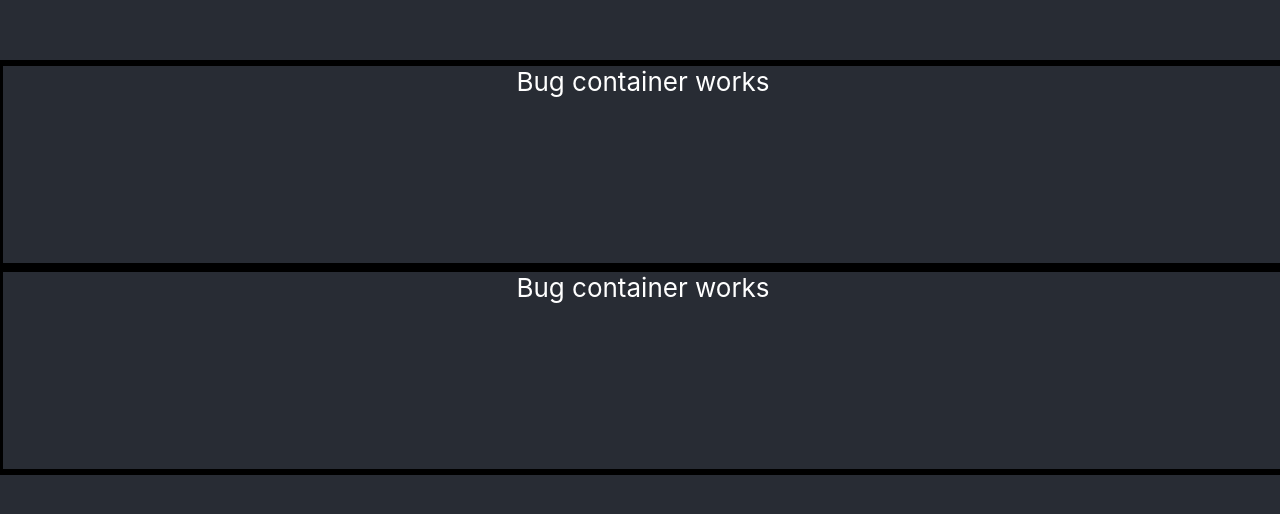
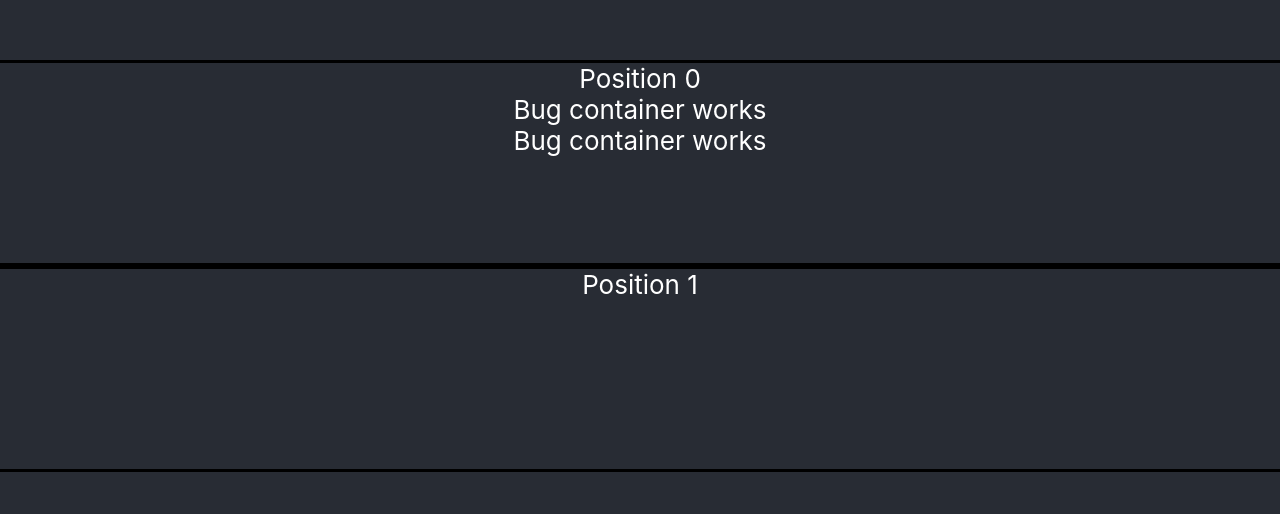
Before and after one commit to BrandonSpitler/BugTracker, a React (Create React App) app: page / in a window 1280 px wide. Shown: the part 134-648 px from the top of the page. Built offline with nearby package versions, Linux system fonts and the light colour scheme.

Commit message:
drag and drop implemented

```diff
--- a/src/App.css
+++ b/src/App.css
@@ -21,7 +21,7 @@
   color: #09d3ac;
 }
 
-.BugContainer {
+.BugSpan {
   border: black;
   border-style: solid;
   width: 100%;
--- a/src/container/BugSpan/BugSpan.js
+++ b/src/container/BugSpan/BugSpan.js
@@ -1,15 +1,29 @@
-import React from 'react'
+import React, { Component } from 'react'
 import BugContainer from './BugStage/BugContainer'
 
-const bugSpan = (props) => {
+class BugSpan extends Component {
+    state = {
+        BugContainers: []
+    }
+    render() {
+        let bugStages = (
+            this.props.bugStages.map((props, index) => {
+                return (
+                    <BugContainer DragBugStageHandler={this.props.dragBugStageHandler}>
+                    </BugContainer>
+                )
+            })
+        )
 
-    return (
-        <React.Fragment>
-            <div className="BugContainer">
-                <BugContainer></BugContainer>
-            </div>
-        </React.Fragment>
-    )
+        return (
+            <React.Fragment>
+                <div onDragOver={event => this.props.dragOverBugContainerHandler(event)} className="BugSpan">
+                    <div>Position {this.props.postion}</div>
+                    {bugStages}
+                </div>
+            </React.Fragment>
+        )
+    }
 }
 
-export default bugSpan;
+export default BugSpan;
--- a/src/container/BugSpan/BugStage/BugContainer.js
+++ b/src/container/BugSpan/BugStage/BugContainer.js
@@ -5,7 +5,12 @@ const bugContainer = (props) => {
 
     return (
         <React.Fragment>
-            <div className="BugContainer">Bug container works {props.postion}</div>
+            <div draggable
+                onDragStart={event => props.DragBugStageHandler(event)}
+                className="BugContainer"
+            >
+                Bug container works {props.postion}
+            </div>
         </React.Fragment>
     )
 }
--- a/src/container/MainContainer.js
+++ b/src/container/MainContainer.js
@@ -1,32 +1,49 @@
 import React, { Component } from 'react';
 import BugStageClass from '../classes/BugStageClass'
 import BugSpan from './BugSpan/BugSpan';
+import { throwStatement } from '@babel/types';
 
 class MainContainer extends Component {
     state = {
-        BugStages: []
+        BugSpans: []
     }
 
 
-    AddBugStage(BugStage) {
-        let currentBugStages = this.state.BugStages
+    AddBugStage(bugContainersInStage) {
+        let currentBugStages = this.state.BugSpans
         let columnPos = currentBugStages.length
-        currentBugStages.push({ bugStage: BugStage, pos: columnPos })
-        this.setState({ BugStages: currentBugStages })
+        currentBugStages.push({ pos: columnPos, bugContainersInStage: bugContainersInStage })
+        this.setState({ BugSpans: currentBugStages })
     }
 
+    onDragOverBugContainerHandler = (event) => {
+        event.preventDefault();
+    }
+
+    onDragBugStageHandler = (event) => {
+
+    }
+
+
     render() {
-        if (this.state.BugStages.length === 0) {
+        if (this.state.BugSpans.length === 0) {
             let BugStage1 = new BugStageClass();
-            this.AddBugStage(BugStage1)
             let BugStage2 = new BugStageClass();
-            this.AddBugStage(BugStage2)
+            this.AddBugStage([BugStage1, BugStage2])
+            this.AddBugStage([])
         }
         let bugStages = (
-            this.state.BugStages.map((props, index) => {
-                return (<BugSpan key={index} postion={props.pos}></BugSpan>)
+            this.state.BugSpans.map((props, index) => {
+                return (
+                    <BugSpan key={index}
+                        postion={props.pos}
+                        bugStages={props.bugContainersInStage}
+                        dragOverBugContainerHandler={this.onDragOverBugContainerHandler}
+                        dragBugStageHandler={this.onDragBugStageHandler}
+                    >
+                    </BugSpan>
+                )
             })
-
         )
 
         return (
```
